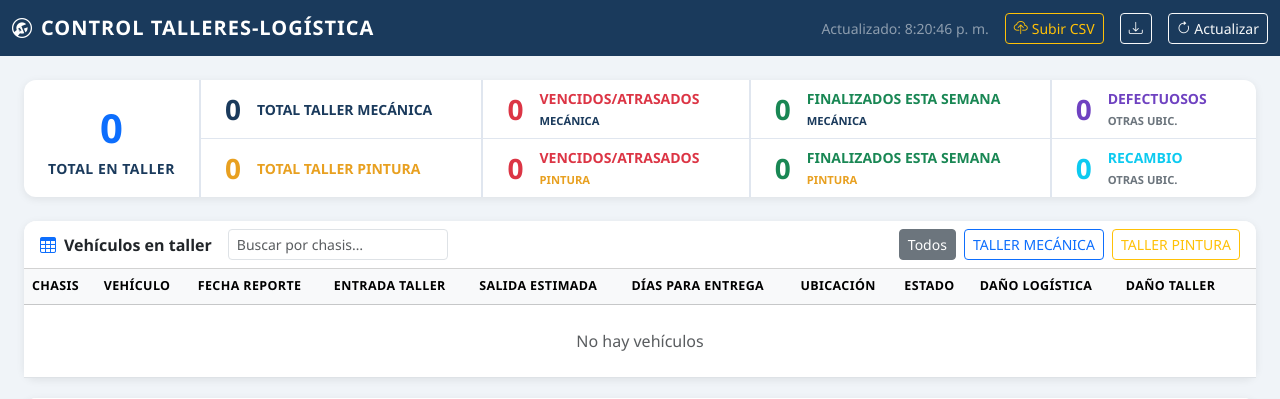
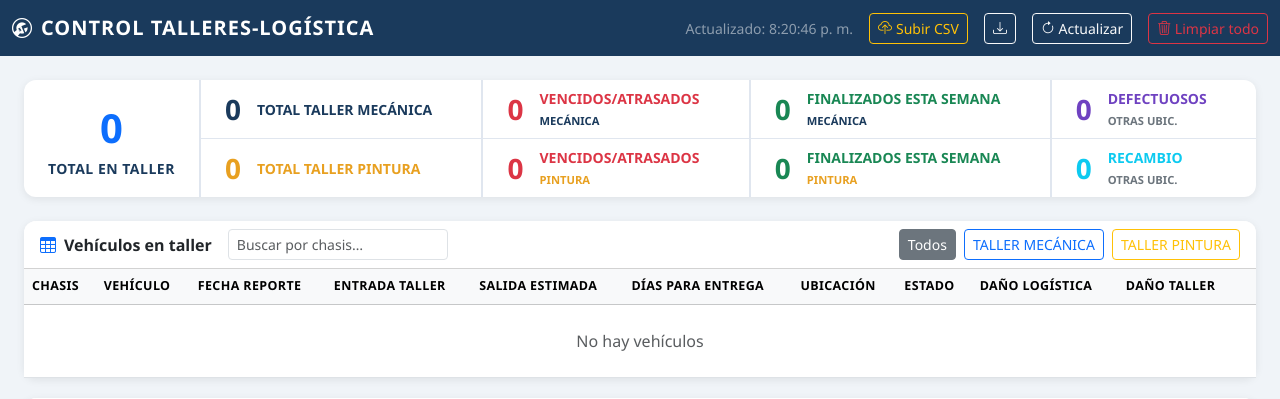
Before and after one commit to Jeaustin288/taller-tracker, a Flask app: page / in a window 1280 px wide. Shown: the top 399 px of the page. Run offline with Flask 3, Linux system fonts and the light colour scheme; data that the repository does not hold is empty; some libraries are stand-ins or nearby versions.

Commit message:
feat: botón y endpoint para limpiar todos los datos

```diff
--- a/taller_tracker/app.py
+++ b/taller_tracker/app.py
@@ -227,6 +227,19 @@ def marcar_entregado():
     except Exception as e:
         return jsonify({"ok": False, "error": str(e)}), 500
 
+@app.route("/api/limpiar_todo", methods=["POST"])
+def limpiar_todo():
+    try:
+        conn = get_db()
+        cur = conn.cursor()
+        cur.execute("TRUNCATE TABLE taller_data, vehiculos RESTART IDENTITY CASCADE")
+        conn.commit()
+        cur.close()
+        conn.close()
+        return jsonify({"ok": True})
+    except Exception as e:
+        return jsonify({"ok": False, "error": str(e)}), 500
+
 @app.route("/api/eliminar_taller/<chasis>", methods=["DELETE"])
 def eliminar_taller(chasis):
     conn = get_db()
--- a/taller_tracker/templates/index.html
+++ b/taller_tracker/templates/index.html
@@ -90,6 +90,9 @@
       </button>
       <button class="btn btn-sm btn-outline-light" onclick="loadVehiculos();loadDefectuosos()">
         <i class="bi bi-arrow-clockwise"></i> Actualizar
+      </button>
+      <button class="btn btn-sm btn-outline-danger" onclick="limpiarTodo()" title="Borrar todos los datos y empezar de cero">
+        <i class="bi bi-trash3"></i> Limpiar todo
       </button>
     </div>
   </div>
@@ -670,6 +673,24 @@ function esc(t) {
 
 function escapeHtml(t) { return esc(t); }
 
+async function limpiarTodo() {
+  const c1 = confirm("¿Seguro que querés borrar TODOS los datos?\nEsto elimina vehículos, fechas, sellos y notas. No se puede deshacer.");
+  if (!c1) return;
+  const c2 = confirm("Segunda confirmación: ¿Borrar TODO y empezar de cero?");
+  if (!c2) return;
+  try {
+    const r = await fetch('/api/limpiar_todo', { method:'POST' });
+    const d = await r.json();
+    if (d.ok) {
+      showToast('✓ Datos eliminados. Podés subir el CSV nuevo.', 'success');
+      allVehiculos = []; allDefectuosos = [];
+      renderTable(); renderTableDefect(); updateKPIs(); updateKPIsDefect();
+    } else {
+      showToast('Error: ' + d.error, 'danger');
+    }
+  } catch(e) { showToast('Error de conexión', 'danger'); }
+}
+
 function showToast(msg, type='success') {
   const id='toast-'+Date.now();
   const colors={success:'#198754',warning:'#fd7e14',danger:'#dc3545'};
```
